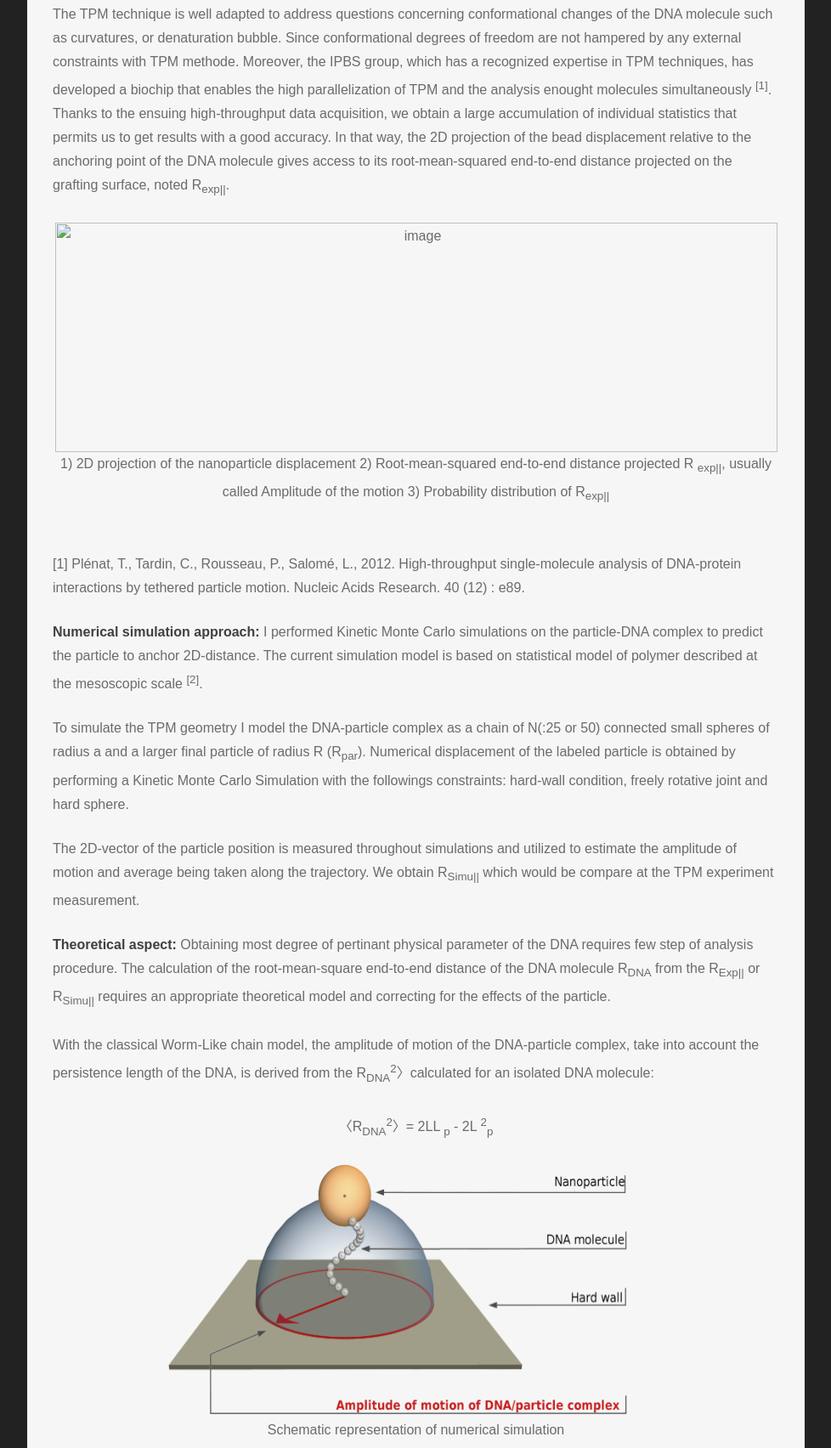
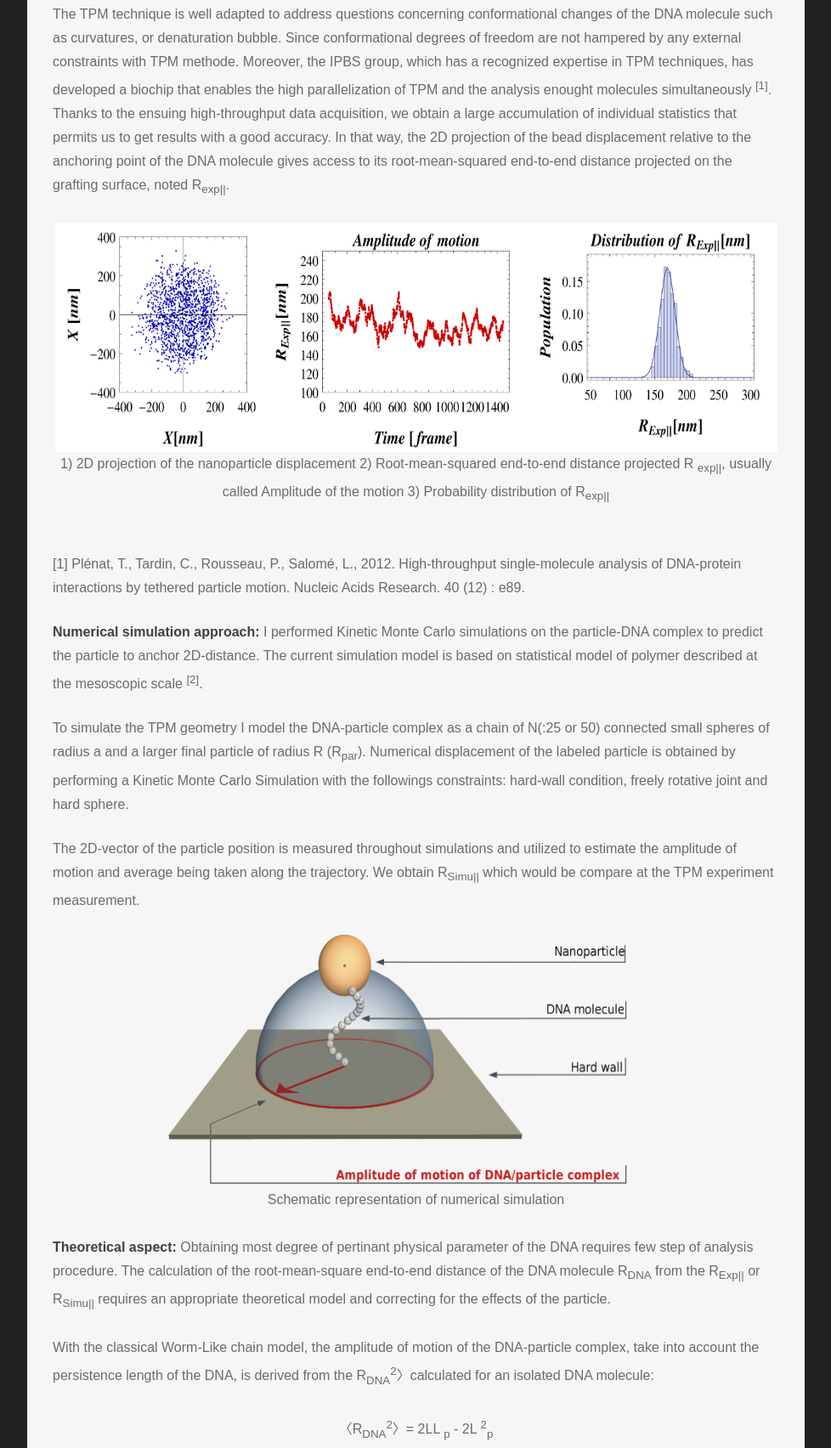
Before and after one commit to claucvk/A-Brunet.github.io, a plain HTML site: page research.html in a window 1280 px wide. Shown: the part 1549-3253 px from the top of the page at 85% size, without its empty margins (283-1261 px from the left). Drawn offline with Linux system fonts and the light colour scheme.

Commit message:
Deplacement images

```diff
--- a/research.html
+++ b/research.html
@@ -105,7 +105,7 @@
 							The TPM technique is well adapted to address questions concerning conformational changes of the DNA molecule such as curvatures, or denaturation bubble. Since conformational degrees of freedom are not hampered by any external constraints with TPM methode. Moreover, the IPBS group, which has a recognized expertise in TPM techniques, has developed a biochip that enables the high parallelization of TPM and the analysis enought molecules simultaneously <sup>[1]</sup>. Thanks to the ensuing high-throughput data acquisition, we obtain a large accumulation of individual statistics that permits us to get results with a good accuracy.
 							In that way, the 2D projection of the bead displacement relative to the anchoring point of the DNA molecule gives access to its root-mean-squared end-to-end distance projected on the grafting surface, noted R<sub>exp||</sub>.
 
-							<div style="text-align: center;"><IMG SRC="./images/Research_Data-TPM_Img2_2.pdf" width="850" height="270" ALT="image"></div>
+							<div style="text-align: center;"><IMG SRC="./images/Research_Data-TPM_Img2_2.png" width="850" height="270" ALT="image"></div>
 								<center>
 									1) 2D projection of the nanoparticle displacement
 									2) Root-mean-squared end-to-end distance projected R <sub>exp||</sub>, usually called 									Amplitude of the motion
@@ -125,15 +125,15 @@
 							<p>
 								The 2D-vector of the particle position  is measured throughout simulations and utilized to estimate the amplitude of motion and average being taken along the trajectory. We obtain R<sub>Simu||</sub> which would be compare at the TPM experiment measurement.
 							</p>
+															<div style="text-align: center;"><IMG SRC="./images/Research_Simu_Img3.png" width="650" height="300" ALT="image"></div>
+							<center>Schematic representation of numerical simulation</center>
+							<br>
 								<strong>Theoretical aspect:</strong> Obtaining most degree of pertinant physical parameter of the DNA requires few step of analysis procedure. The calculation of the root-mean-square end-to-end distance of the DNA molecule R<sub>DNA</sub> from the R<sub>Exp||</sub> or R<sub>Simu||</sub> requires an appropriate theoretical model and correcting for the effects of the particle.
 							</p>
 							<p>
 								With the classical Worm-Like chain model, the amplitude of motion of the DNA-particle complex, take into account the persistence length of the DNA, is derived from the R<sub>DNA</sub><sup>2</sup>〉calculated for an isolated DNA molecule:
 								<center>〈R<sub>DNA</sub><sup>2</sup>〉= 2LL <sub>p</sub> - 2L <sup>2</sup><sub>p</sub>  </center>
 								</p>
-								<div style="text-align: center;"><IMG SRC="./images/Research_Simu_Img3.png" width="650" height="300" ALT="image"></div>
-							<center>Schematic representation of numerical simulation</center>
-							<br>
 							<p>
 								In this second step we considering that the particle and the DNA molecule are statistically independent and in ignoring the effect of the substrate. We can simply infer R <sub>DNA</sub> with: <center> R <sub>DNA</sub> = (\frac{3}{2} R<sup>2</sup><sub>||</sub> - R <sup>2</sup> <sub>par</sub>]^{1/2}</center>
 							</p>
```
Also changed, not shown: images/Research_Data-TPM_Img2_2.png (added).
